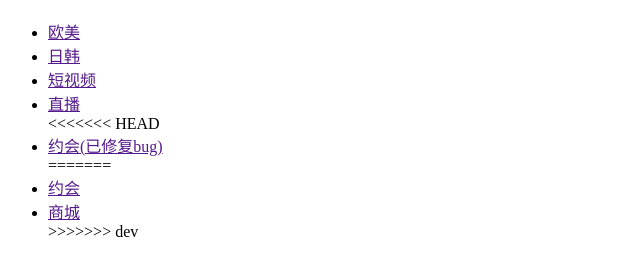
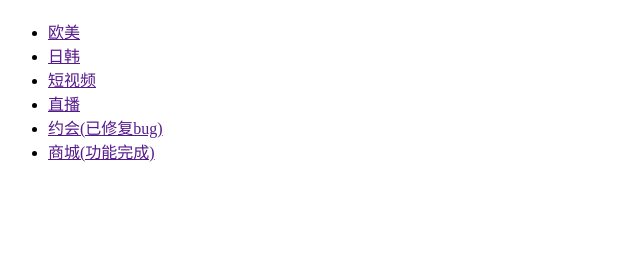
Before and after one commit to Thyrvale/gittest, a plain HTML site: page index.html in a window 1280 px wide. Shown: the part 70-346 px from the top of the page, without its empty margins (0-640 px from the left). Drawn offline with Linux system fonts and the light colour scheme.

Commit message:
v1.3商城功能完成

```diff
--- a/index.html
+++ b/index.html
@@ -13,12 +13,8 @@
         <li><a href="">日韩</a></li>
         <li><a href="">短视频</a></li>
         <li><a href="">直播</a></li>
-<<<<<<< HEAD
         <li><a href="">约会(已修复bug)</a></li>
-=======
-        <li><a href="">约会</a></li>
-        <li><a href="">商城</a></li>
->>>>>>> dev
+        <li><a href="">商城(功能完成)</a></li>
     </ul>
 </body>
 </html>
```
